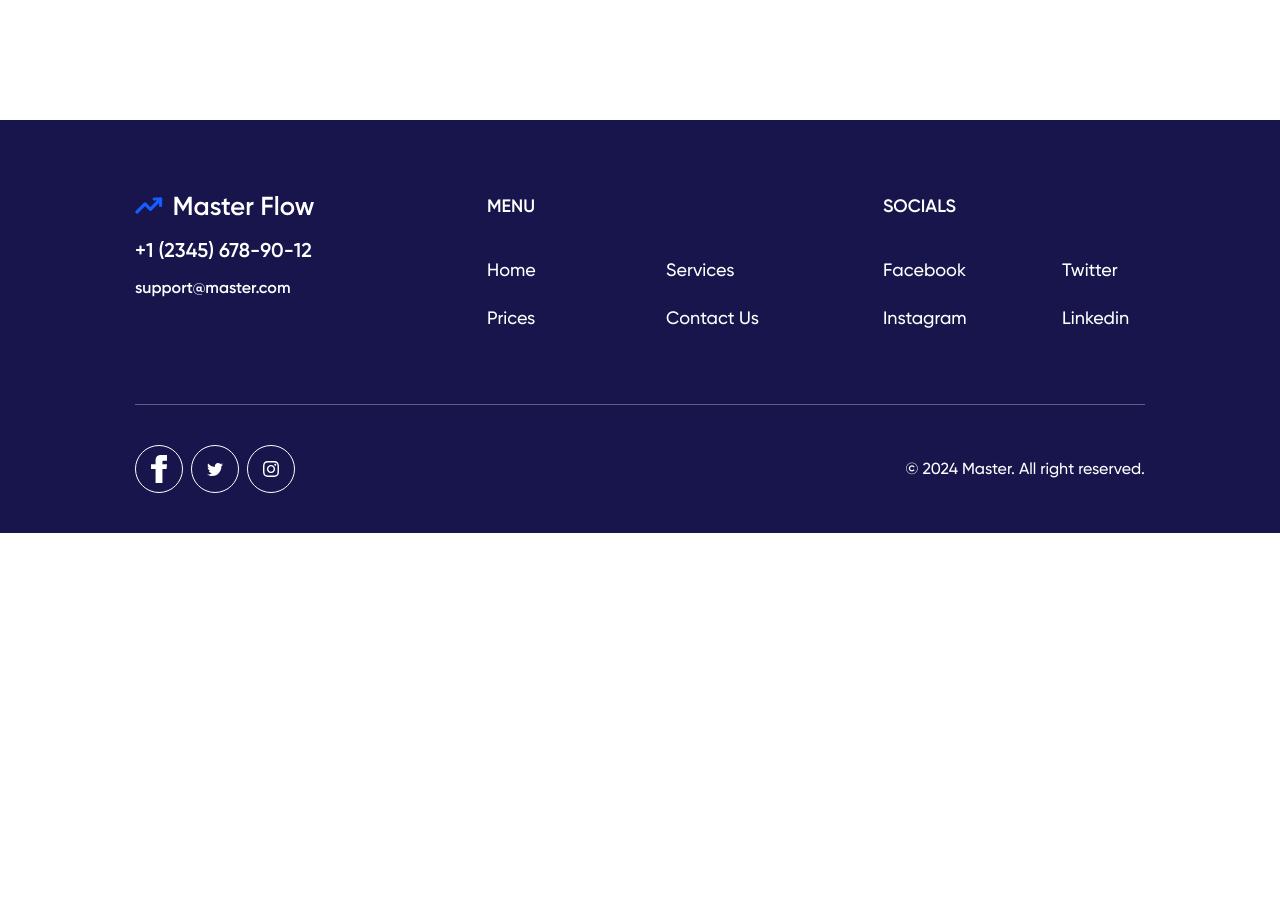
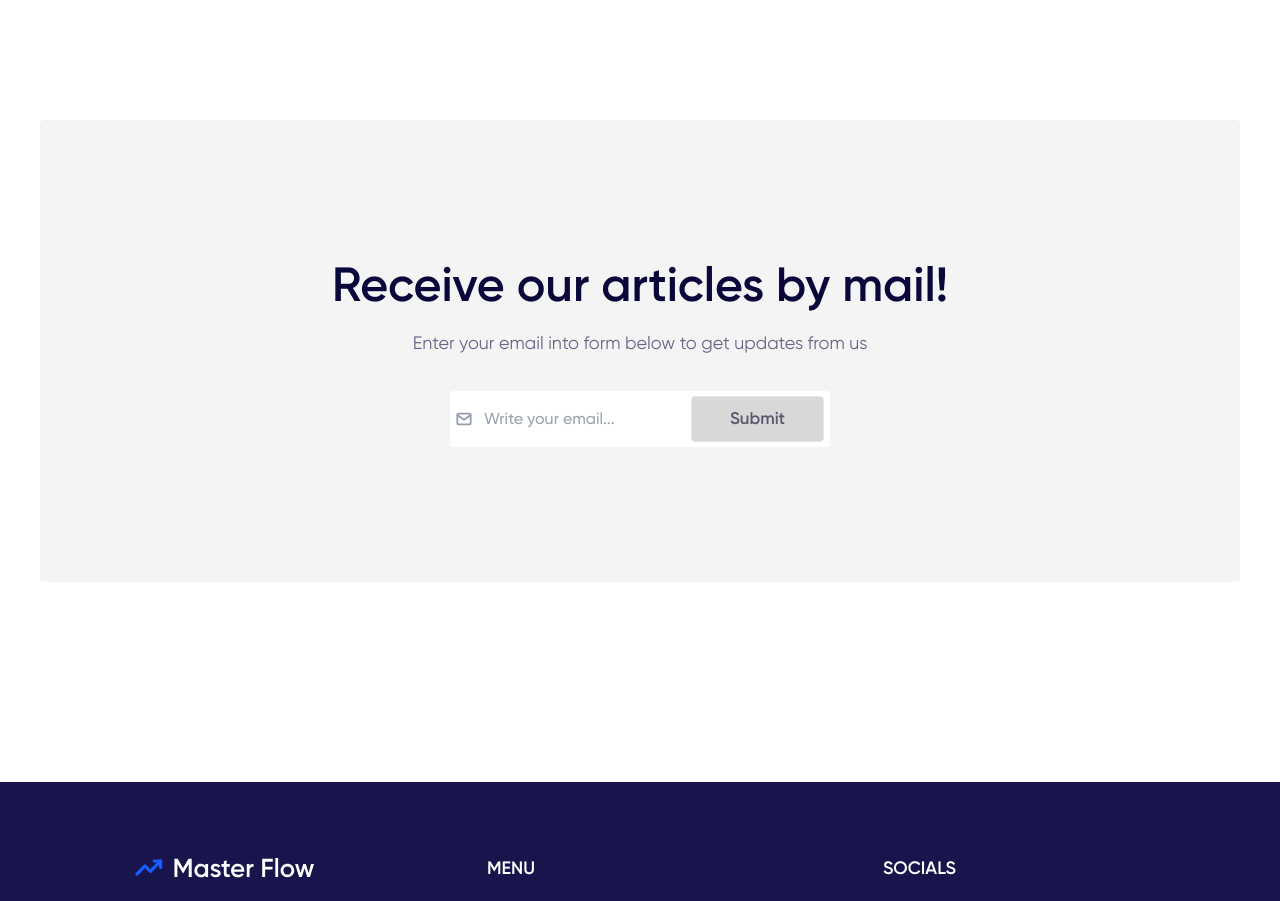
Before and after one commit to Slavinto/master-flow, a Next.js app: page /blog in a window 1280 px wide. Shown: the part 820-1721 px from the top of the page. Before the commit the page ends 1353 px from the top, so only its background shows below. Built offline with nearby package versions, Linux system fonts and the light colour scheme; no server answers.

Commit message:
Added simple-light variant to subscribe form component added component to blog page

```diff
--- a/src/app/blog/page.tsx
+++ b/src/app/blog/page.tsx
@@ -1,10 +1,16 @@
-import { Platform } from "@/components";
+import { Platform, SubscribeForm } from "@/components";
 import React from "react";
 
 const Blog = () => {
     return (
         <main>
             <Platform />
+            <SubscribeForm
+                textLg='Receive our articles by mail!'
+                textSm='Enter your email into form below to get updates from us'
+                textBtn='Submit'
+                variant='simple-light'
+            />
         </main>
     );
 };
--- a/src/components/subscribe-form.tsx
+++ b/src/components/subscribe-form.tsx
@@ -25,23 +25,39 @@ const SubscribeForm = ({
                 alt='shape pattern'
                 width={86}
                 height={102}
-                className='absolute z-0 right-[200px] -top-10'
+                className={`${
+                    variant === "simple-light" ? "hidden " : ""
+                }absolute z-0 right-[200px] -top-10`}
             />
             <div
                 className={`max-h-[462px] bg-${
-                    variant === "light" ? "primary" : "dark-blue"
+                    variant === "light"
+                        ? "primary"
+                        : variant === "simple-light"
+                        ? "gray-canvas2"
+                        : "dark-blue"
                 } py-[135px] px-[290px] relative z-10 flex items-center justify-center rounded`}
             >
                 <form
                     onSubmit={handleSubmit}
-                    className='flex flex-col items-center gap-3 max-w-[615px]'
+                    className={`flex flex-col items-center gap-3 max-w-[617px]`}
                 >
-                    <h2 className='w-full section-main-text text-white'>
+                    <h2
+                        className={`${
+                            variant === "simple-light"
+                                ? "text-darker-blue "
+                                : "text-white "
+                        }w-full section-main-text`}
+                    >
                         {textLg}
                     </h2>
                     <label
                         htmlFor='subscribe-home'
-                        className='article-regular-text !text-white opacity-60'
+                        className={`${
+                            variant === "simple-light"
+                                ? "!text-darker-blue "
+                                : "!text-white "
+                        }article-regular-text opacity-60`}
                     >
                         {textSm}
                     </label>
@@ -66,13 +82,19 @@ const SubscribeForm = ({
                             classNames={`btn-form-primary mr-[6px]${
                                 variant === "dark"
                                     ? " bg-question-darker-blue"
+                                    : variant === "simple-light"
+                                    ? " bg-stroke-gray2 !text-dark"
                                     : ""
                             }`}
                         />
                     </div>
                 </form>
             </div>
-            <div className='z-0 relative -right-[60px] -bottom-[60px] container-sm -mt-[462px] h-[462px] bg-gray-canvas2' />
+            <div
+                className={`${
+                    variant === "simple-light" && "hidden "
+                }z-0 relative -right-[60px] -bottom-[60px] container-sm -mt-[462px] h-[462px] bg-gray-canvas2`}
+            />
         </section>
     );
 };
--- a/src/types/component-types.ts
+++ b/src/types/component-types.ts
@@ -37,7 +37,7 @@ export type SubscribeFormProps = {
     textLg: string;
     textSm: string;
     textBtn: string;
-    variant?: "dark" | "light";
+    variant?: "dark" | "light" | "simple-light";
 };
 
 // ===================================================
```
